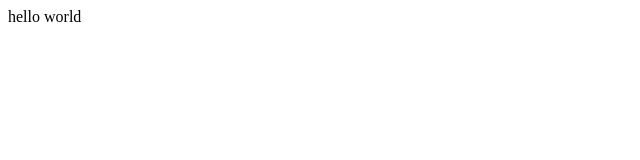
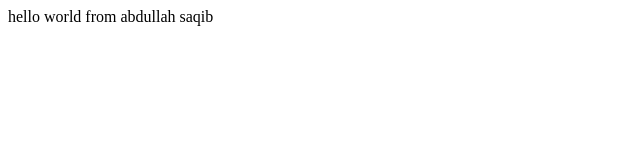
Before and after one commit to abdullahsaqib112/Bootcamp202O, a plain HTML site: page index.html in a window 1280 px wide. Shown: the whole page, without its empty margins (0-640 px from the left). Drawn offline with Linux system fonts and the light colour scheme.

Commit message:
update name in index.html

```diff
--- a/index.html
+++ b/index.html
@@ -7,7 +7,7 @@
 </head>
 <body>
     <div>
-    hello world
+    hello world from abdullah saqib
     </div>
 </body>
 </html>
```
